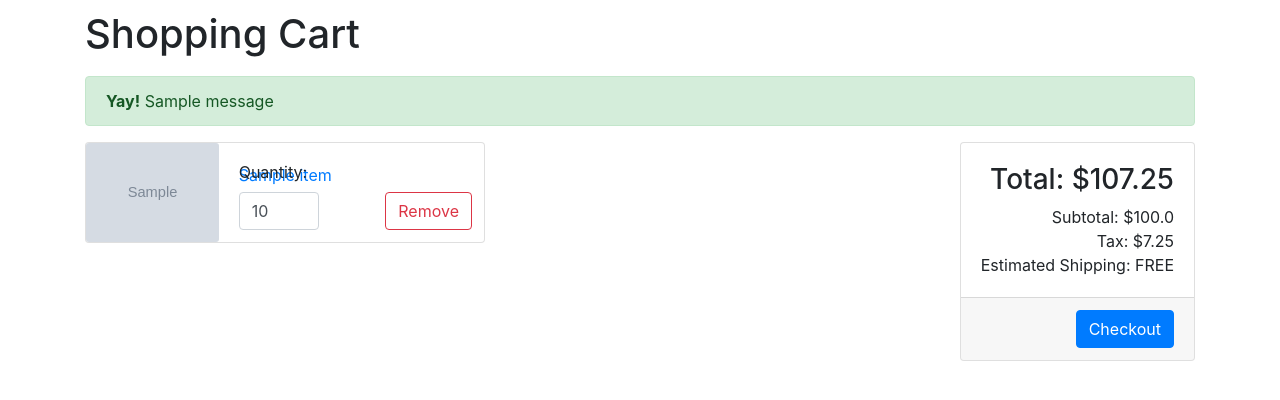
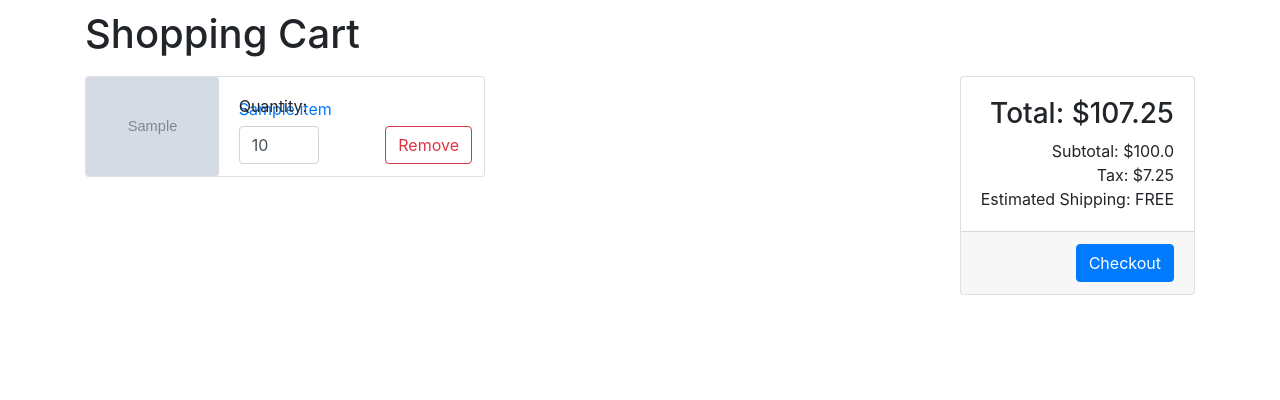
Before and after one commit to krthornton-archive/semesterproject, a Django app: page /view_cart in a window 1280 px wide. Shown: the part 78-478 px from the top of the page. Run offline with Django 3.2, Linux system fonts and the light colour scheme; a user stored in the database is signed in; tables that the repository leaves empty hold one stand-in row (values such as "Sample post"); grey boxes marked "Sample" are stand-in pictures; one stand-in notice (Sample message) is shown; some libraries are stand-ins or nearby versions.

Commit message:
Re-added alertify alerts and set max quantity to stock in view cart page

```diff
--- a/code/app/templates/app/base.html
+++ b/code/app/templates/app/base.html
@@ -75,31 +75,28 @@
 
     <div class="container">
         <h1 style="padding-top:10px;padding-bottom:10px;">{% block title %}{% endblock %}</h1>
-        {% block messages %}
-            {% if messages %}
-                {% for message in messages %}
-                    {% if message.level == DEFAULT_MESSAGE_LEVELS.INFO %}
-                        <div class="alert alert-info show" role="alert">
-                            {{ message }}
-                        </div>
-                    {% elif message.level == DEFAULT_MESSAGE_LEVELS.SUCCESS %}
-                       <div class="alert alert-success show" role="alert">
-                            <strong>Yay!</strong> {{ message }}
-                        </div>
-                    {% elif message.level == DEFAULT_MESSAGE_LEVELS.ERROR %}
-                       <div class="alert alert-danger show" role="alert">
-                            <strong>Oops...</strong> {{ message }}
-                        </div>
-                    {% endif %} {# if message.level #}
-                {% endfor %} {# for message #}
-            {% endif %} {# if messages #}
-        {% endblock %}
+        {% block messages %}{% endblock %}
         {% block login %}{% endblock %}
         {% block content %}{% endblock %}
     </div>
 
 </body>
 
-{% block script %}{% endblock %}
+{% block script %}
+    <script>
+        {% if messages %}
+            {% for message in messages %}
+                alertify.set('notifier', 'position', 'bottom-left');
+                {% if message.level == DEFAULT_MESSAGE_LEVELS.INFO %}
+                    alertify.notify('{{ message }}', 'warning', 5, function() {});
+                {% elif message.level == DEFAULT_MESSAGE_LEVELS.SUCCESS %}
+                    alertify.notify('{{ message }}', 'success', 5, function() {});
+                {% elif message.level == DEFAULT_MESSAGE_LEVELS.ERROR %}
+                    alertify.notify('{{ message }}', 'error', 0, function() {});
+                {% endif %}
+            {% endfor %}
+        {% endif %}
+    </script>
+{% endblock %}
 
 </html>
--- a/code/app/templates/registration/view_cart.html
+++ b/code/app/templates/registration/view_cart.html
@@ -31,6 +31,7 @@
                                                 <label for="quantity">Quantity:</label>
                                                 <input class="form-control" type="number" name="quantity"
                                                        min="1" value="{{ item.quantity }}"
+                                                       max="{{ item.item_key.stock }}"
                                                        onchange="this.form.submit()"
                                                        style="width:8ch;margin:0;">
                                             </form>
```
